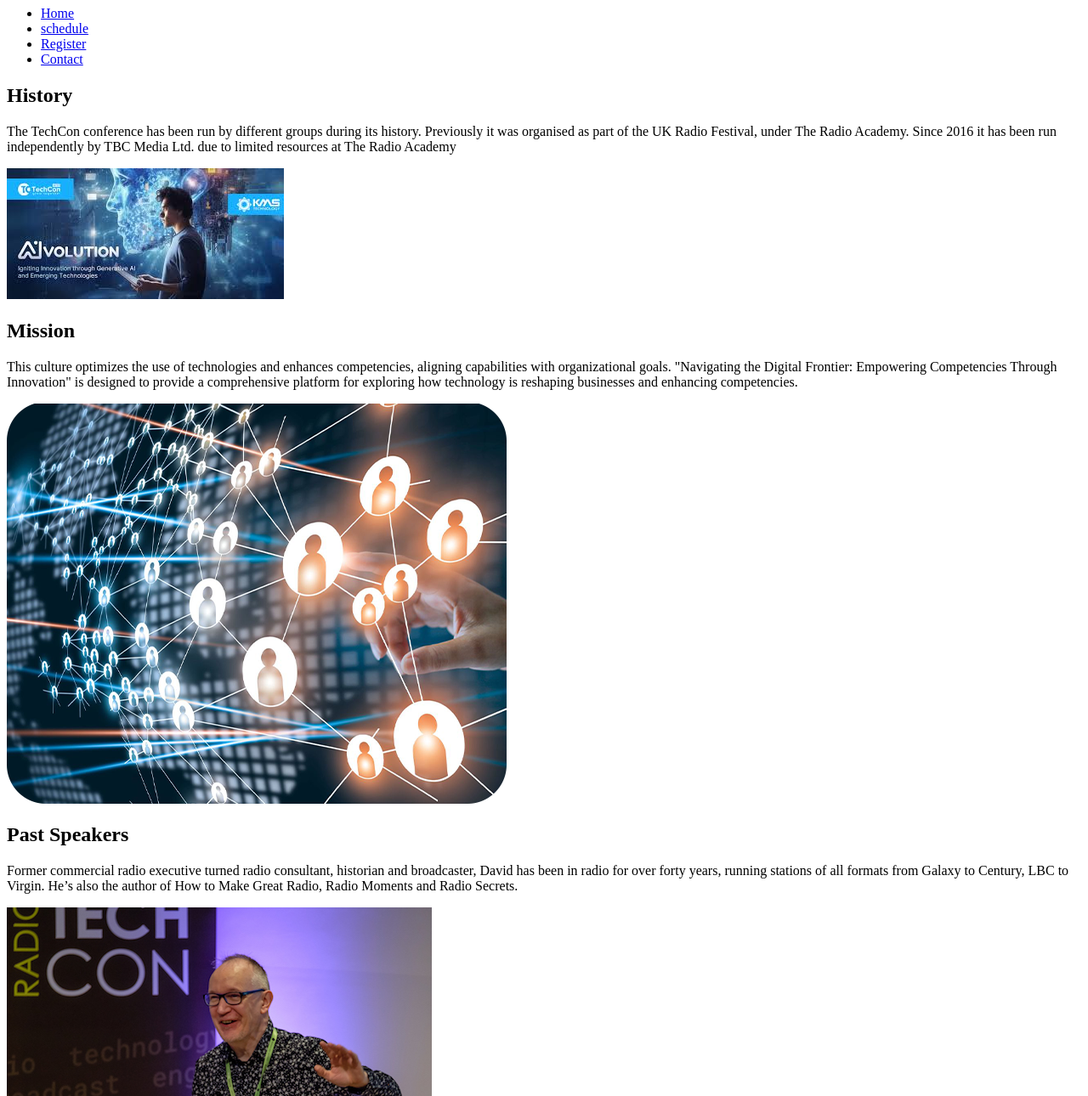
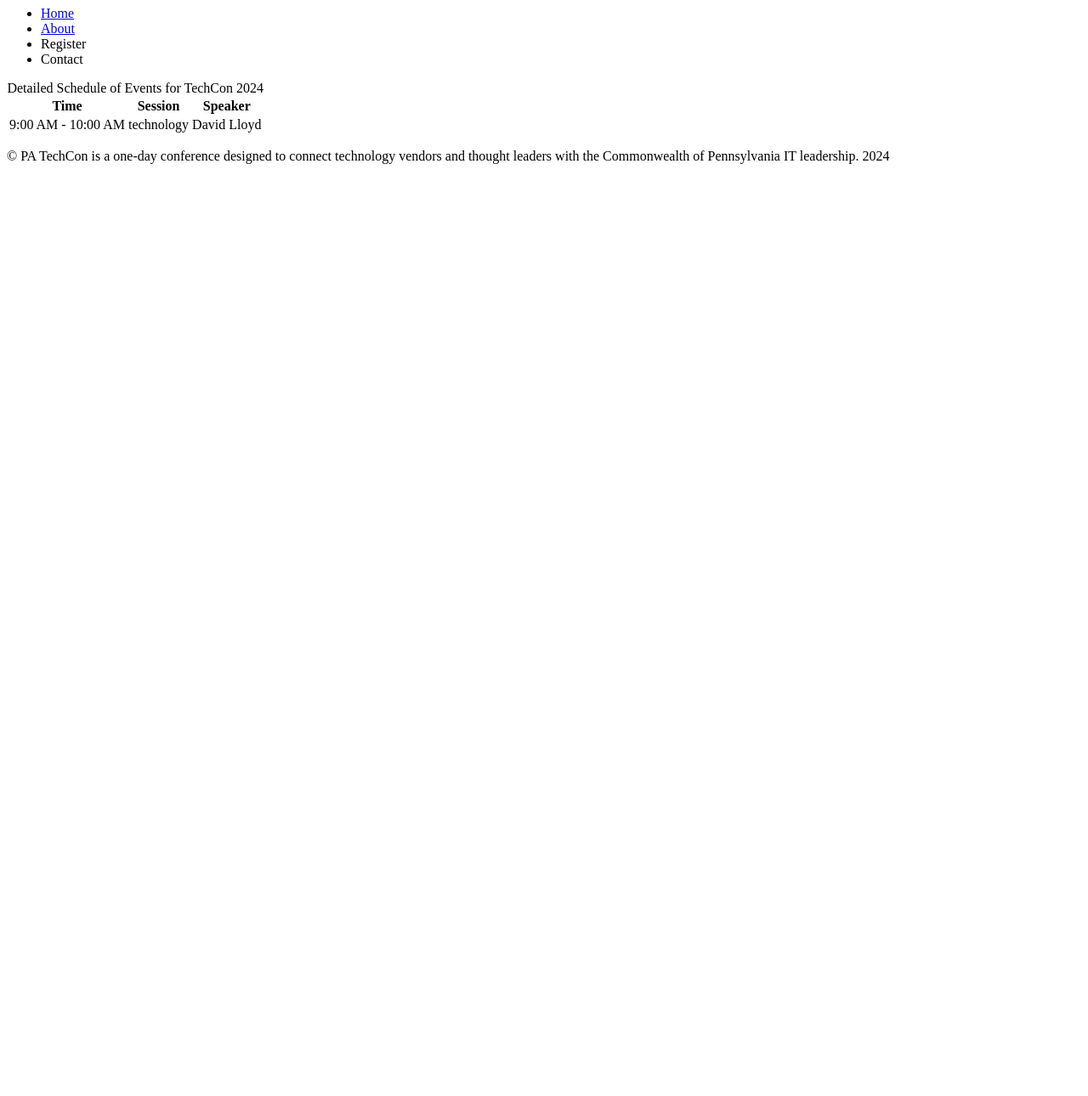
Before and after one commit to TuqaJalal/TechCon_HTML, a plain HTML site: page techcon_website/about.html in a window 1280 px wide. Shown: the part 73-1363 px from the top of the page at 85% size. After the commit the page ends 800 px from the top, so only its background shows below. Drawn offline with Linux system fonts and the light colour scheme.

Commit message:
Update about.html

```diff
--- a/techcon_website/about.html
+++ b/techcon_website/about.html
@@ -7,60 +7,45 @@
   </head>
   <body>
     <header>
-      <h1>About TechCon 2024</h1>
+      <h1>Schedule for TechCon 2024</h1>
       <nav>
         <ul>
-          <li><a href="index.html">Home</a></li>
-          <li><a href="schedule.html">schedule</a></li>
-          <li><a href="register.html">Register</a></li>
-          <li><a href="contact.html">Contact</a></li>
+            <li><a href="index.html">Home</a></li>
+            <li><a href="about.html">About</a></li>
+            <li><a href="register.html"></a>Register</a></li>
+            <li><a href="contact.html"></a>Contact</a></li>
         </ul>
       </nav>
+
     </header>
     <main>
-      <article>
-        <h2>History</h2>
-        <p>
-          The TechCon conference has been run by different groups during its
-          history. Previously it was organised as part of the UK Radio Festival,
-          under The Radio Academy. Since 2016 it has been run independently by
-          TBC Media Ltd. due to limited resources at The Radio Academy
-        </p>
-        <img src="evolution.jpeg" alt="history" />
-      </article>
+        <table>
+            <caption>Detailed Schedule of Events for TechCon 2024</caption>
+            <tr>
+            <th scope="col">
+                Time
+            </th>
+            <th scope="col">
+                Session
+            </th>
+            <th scope="col">
+                Speaker
+            </th>
+        </tr>
+        <tr>
+           <td scope="row">
+            9:00 AM - 10:00 AM
+           </td>
+           <td scope="row">technology</td>
+           <td scope="row">David Lloyd</td>
+        </tr>
 
-      <article>
-        <h2>Mission</h2>
-        <p>
-          This culture optimizes the use of technologies and enhances
-          competencies, aligning capabilities with organizational goals.
-          "Navigating the Digital Frontier: Empowering Competencies Through
-          Innovation" is designed to provide a comprehensive platform for
-          exploring how technology is reshaping businesses and enhancing
-          competencies.
-        </p>
-        <img src="techcon.png" alt="mission" />
-      </article>
-
-      <article>
-        <h2>Past Speakers</h2>
-        <p>
-          Former commercial radio executive turned radio consultant, historian
-          and broadcaster, David has been in radio for over forty years, running
-          stations of all formats from Galaxy to Century, LBC to Virgin. He’s
-          also the author of How to Make Great Radio, Radio Moments and Radio
-          Secrets.
-        </p>
-        <img src="davidd.jpg" alt="david Lloyd" />
-      </article>
+        </table>
     </main>
-
     <footer>
-      <p>
-        &copy; PA TechCon is a one-day conference designed to connect technology
+      <p>  &copy; PA TechCon is a one-day conference designed to connect technology
         vendors and thought leaders with the Commonwealth of Pennsylvania IT
-        leadership. 2024
-      </p>
+        leadership. 2024</p>
     </footer>
   </body>
 </html>
```
